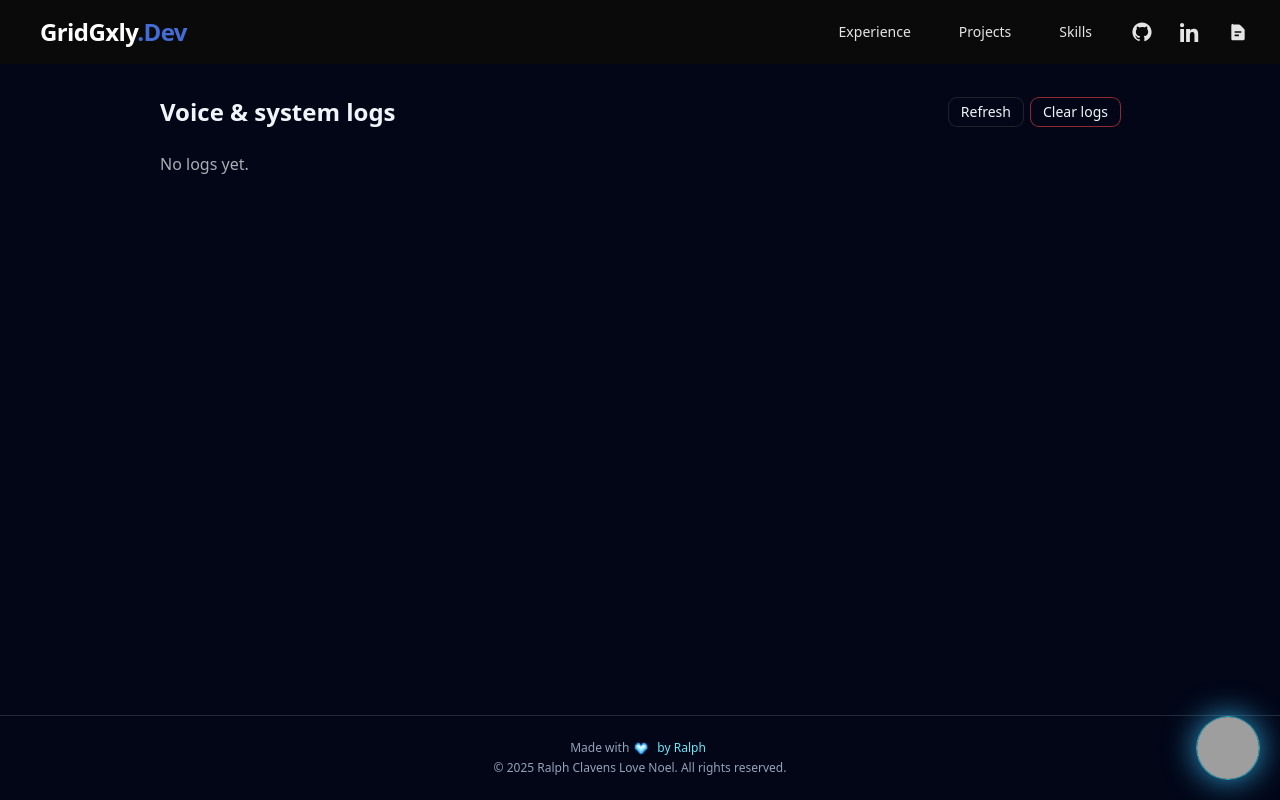
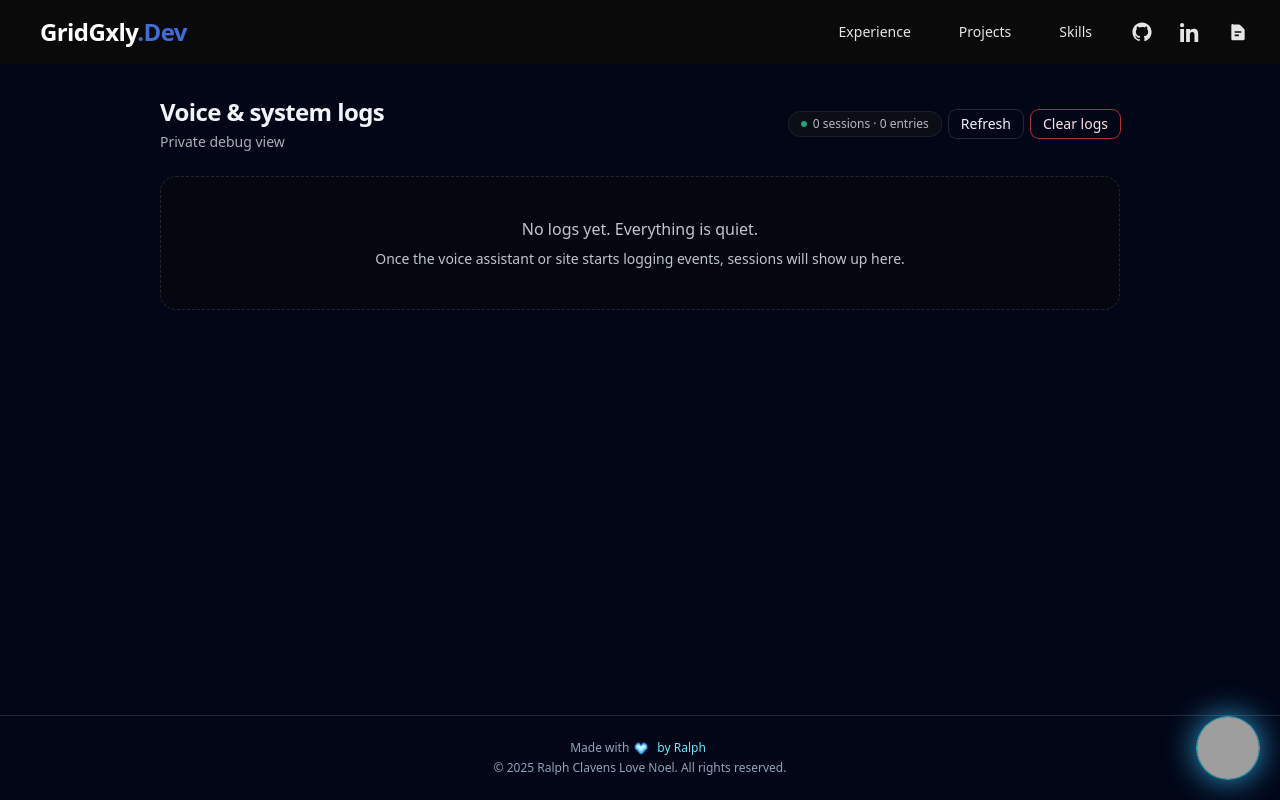
Before and after one commit to GridGxly/Portfolio, a React (Vite) app: page /logs in a window 1280 px wide. Built offline with nearby package versions, Linux system fonts and the light colour scheme; grey boxes are pictures that could not be loaded.

Commit message:
logs leak pt3

```diff
--- a/package.json
+++ b/package.json
@@ -10,6 +10,7 @@
     "preview": "vite preview"
   },
   "dependencies": {
+    "@vercel/analytics": "^1.5.0",
     "framer-motion": "^12.23.24",
     "openai": "^6.8.1",
     "react": "^19.1.1",
--- a/src/Pages/LogsPage.jsx
+++ b/src/Pages/LogsPage.jsx
@@ -1,59 +1,245 @@
+import { useMemo, useState } from "react";
 import SiteLockGate from "../components/SiteLockGate";
 import { getSessions, clearLogs } from "../utils/logs";
 
 export default function LogsPage() {
 const sessions = getSessions().slice().reverse();
+const [search, setSearch] = useState("");
+
+    const totalEntries = useMemo(
+    () =>
+    sessions.reduce(
+        (sum, s) => sum + (Array.isArray(s.entries) ? s.entries.length : 0),
+        0
+    ),
+    [sessions]
+    );
+
+    const filteredSessions = useMemo(() => {
+    if (!search.trim()) return sessions;
+    const q = search.toLowerCase();
+    return sessions.filter((s) =>
+    JSON.stringify(s).toLowerCase().includes(q)
+    );
+    }, [sessions, search]);
+
+    const handleClear = () => {
+    if (
+    typeof window !== "undefined" &&
+    window.confirm("Clear all logs? This cannot be undone.")
+    ) {
+    clearLogs();
+    window.location.reload();
+    }
+    };
+
+    const hasLogs = sessions.length > 0;
+    const hasFiltered = filteredSessions.length > 0;
 
     return (
     <SiteLockGate>
     <div className="space-y-6">
-        <div className="flex items-center justify-between">
-        <h1 className="text-2xl font-bold">Voice & system logs</h1>
-        <div className="space-x-2">
+        <div className="flex flex-col gap-3 sm:flex-row sm:items-center sm:justify-between">
+        <div className="space-y-1">
+            <h1 className="text-2xl font-bold tracking-tight">
+            Voice & system logs
+            </h1>
+            <p className="text-sm opacity-70">
+            Private debug view
+            </p>
+        </div>
+
+        <div className="flex flex-col gap-2 sm:flex-row sm:items-center">
+            <div className="flex items-center gap-2 text-xs opacity-75">
+            <span className="inline-flex items-center rounded-full bg-neutral-900/70 px-3 py-1 ring-1 ring-neutral-700/60">
+                <span className="mr-1.5 h-1.5 w-1.5 rounded-full bg-emerald-400" />
+                {sessions.length} sessions · {totalEntries} entries
+            </span>
+            </div>
+
+
+            <div className="flex items-center gap-2">
             <button
-            onClick={() => window.location.reload()}
-            className="px-3 py-1 rounded-lg ring-1 ring-neutral-700/50 text-sm"
+                onClick={() => window.location.reload()}
+                className="rounded-lg px-3 py-1 text-sm ring-1 ring-neutral-700/60 transition hover:bg-neutral-800/60"
             >
-            Refresh
+                Refresh
             </button>
             <button
-            onClick={() => {
-                clearLogs();
-                window.location.reload();
-            }}
-            className="px-3 py-1 rounded-lg ring-1 ring-red-500/60 text-sm"
+                onClick={handleClear}
+                className="rounded-lg px-3 py-1 text-sm ring-1 ring-red-500/70 text-red-100 transition hover:bg-red-500/10"
             >
-            Clear logs
+                Clear logs
             </button>
+            </div>
         </div>
         </div>
 
-        {sessions.length === 0 && (
-        <p className="opacity-70">No logs yet.</p>
+        {hasLogs && (
+        <div className="flex items-center gap-3">
+            <input
+            value={search}
+            onChange={(e) => setSearch(e.target.value)}
+            placeholder="Search across sessions (text, path, error, etc.)"
+            className="w-full rounded-xl bg-neutral-950/60 px-3 py-2 text-sm ring-1 ring-neutral-700/60 outline-none transition focus:ring-emerald-500/70"
+            />
+        </div>
         )}
 
-        {sessions.map((s) => (
-        <div
-            key={s.id}
-            className="rounded-2xl p-4 bg-neutral-900/60 ring-1 ring-neutral-700/50 space-y-2"
-        >
-            <div className="mb-1 text-sm opacity-75">
-            Session – {new Date(s.createdAt).toLocaleString()} •{" "}
-            {s.entries.length} entries
+
+        {!hasLogs && (
+        <div className="rounded-2xl border border-dashed border-neutral-700/70 bg-neutral-950/60 px-4 py-10 text-center text-sm opacity-80">
+            <div className="mb-2 text-base font-medium">
+            No logs yet. Everything is quiet.
             </div>
-            <div className="space-y-2 max-h-[50vh] overflow-auto text-xs">
-            {s.entries.map((e, i) => (
-                <pre
-                key={i}
-                className="rounded-xl bg-neutral-900/80 p-3 overflow-auto"
-                >
-                {JSON.stringify(e, null, 2)}
-                </pre>
-            ))}
-            </div>
+            <p>
+            Once the voice assistant or site starts logging events, sessions
+            will show up here.
+            </p>
         </div>
+        )}
+
+        {hasLogs && !hasFiltered && (
+        <div className="rounded-2xl border border-dashed border-neutral-700/70 bg-neutral-950/60 px-4 py-6 text-center text-sm opacity-80">
+            <div className="mb-1 font-medium">No logs match your search.</div>
+            <p>Try clearing the search box or using a different keyword.</p>
+        </div>
+        )}
+
+
+        <div className="space-y-4">
+        {filteredSessions.map((s, index) => (
+            <SessionCard
+            key={s.id ?? index}
+            session={s}
+            index={index}
+            />
         ))}
+        </div>
     </div>
     </SiteLockGate>
-);
+    );
 }
+
+function SessionCard({ session, index }) {
+const [expanded, setExpanded] = useState(true);
+const [copied, setCopied] = useState(false);
+
+    const createdAt =
+    session.createdAt || session.startedAt || session.timestamp;
+
+const entries = Array.isArray(session.entries) ? session.entries : [];
+
+    const handleCopy = async () => {
+    try {
+    await navigator.clipboard.writeText(
+        JSON.stringify(session, null, 2)
+    );
+    setCopied(true);
+    setTimeout(() => setCopied(false), 1500);
+    } catch (err) {
+    console.error("Failed to copy session JSON:", err);
+    }
+    };
+
+    return (
+    <div className="space-y-2 rounded-2xl bg-neutral-950/70 p-4 ring-1 ring-neutral-800/70">
+    <div className="flex flex-col gap-2 sm:flex-row sm:items-center sm:justify-between">
+        <div className="space-y-1 text-sm">
+        <div className="flex items-center gap-2">
+            <span className="inline-flex h-5 w-5 items-center justify-center rounded-full bg-neutral-900 text-[10px] font-medium text-neutral-300 ring-1 ring-neutral-700/70">
+            #{index + 1}
+            </span>
+            <span className="font-medium">
+            Session –{" "}
+            {createdAt
+                ? new Date(createdAt).toLocaleString()
+                : "timestamp unknown"}
+            </span>
+        </div>
+        <div className="text-xs opacity-70">
+            {entries.length} {entries.length === 1 ? "entry" : "entries"}
+        </div>
+        </div>
+
+        <div className="flex items-center gap-2 text-xs">
+        <button
+            onClick={handleCopy}
+            className="rounded-lg px-2.5 py-1 ring-1 ring-neutral-700/70 transition hover:bg-neutral-900"
+        >
+            {copied ? "Copied" : "Copy JSON"}
+        </button>
+        <button
+            onClick={() => setExpanded((prev) => !prev)}
+            className="rounded-lg px-2.5 py-1 ring-1 ring-neutral-700/70 transition hover:bg-neutral-900"
+        >
+            {expanded ? "Collapse" : "Expand"}
+        </button>
+        </div>
+    </div>
+
+    {expanded && (
+        <div className="space-y-2 max-h-[50vh] overflow-auto text-xs">
+        {entries.map((entry, i) => {
+            const level =
+            entry.level ||
+            entry.type ||
+            entry.kind ||
+            (entry.error ? "error" : "info");
+
+            const ts =
+            entry.timestamp ||
+            entry.at ||
+            entry.time ||
+            null;
+
+            const message =
+            entry.message ||
+            entry.error ||
+            entry.text ||
+            null;
+
+            return (
+            <div
+                key={i}
+                className="rounded-xl bg-neutral-900/80 p-3 ring-1 ring-neutral-800/80"
+            >
+
+                <div className="mb-1 flex flex-wrap items-center gap-2 text-[11px]">
+                {level && (
+                    <span className="inline-flex items-center rounded-full bg-neutral-950/80 px-2 py-0.5 uppercase tracking-wide text-[10px] ring-1 ring-neutral-700/70">
+                    {String(level)}
+                    </span>
+                )}
+                {ts && (
+                    <span className="opacity-70">
+                    {new Date(ts).toLocaleTimeString()}
+                    </span>
+                )}
+                </div>
+
+
+                {message && (
+                <div className="mb-2 text-[11px] leading-snug">
+                    {String(message)}
+                </div>
+                )}
+
+
+                <pre className="overflow-auto rounded-lg bg-neutral-950/80 p-2 text-[11px] leading-snug">
+                {JSON.stringify(entry, null, 2)}
+                </pre>
+            </div>
+            );
+        })}
+
+            {entries.length === 0 && (
+            <div className="rounded-xl bg-neutral-900/70 p-3 text-xs opacity-70">
+            Session has no entries.
+            </div>
+            )}
+        </div>
+    )}
+    </div>
+    );
+}
```
Also changed, not shown: 1 other file (tests, documents, lock files or other folders).
